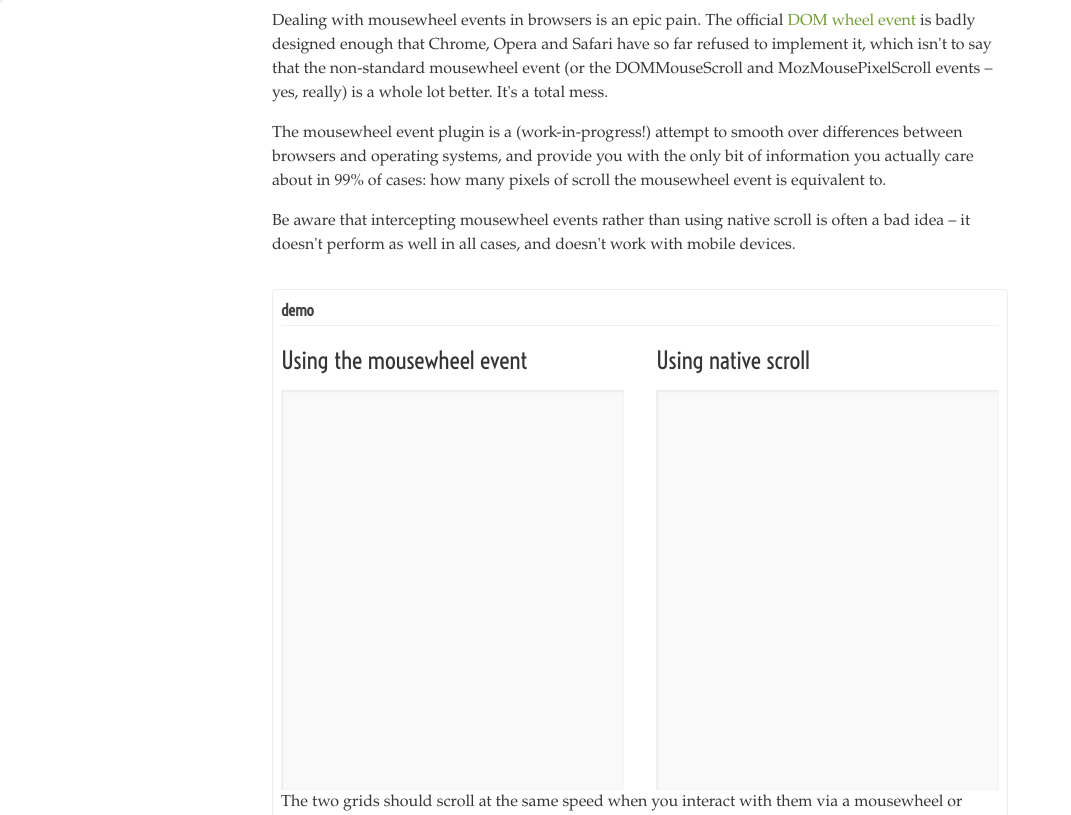
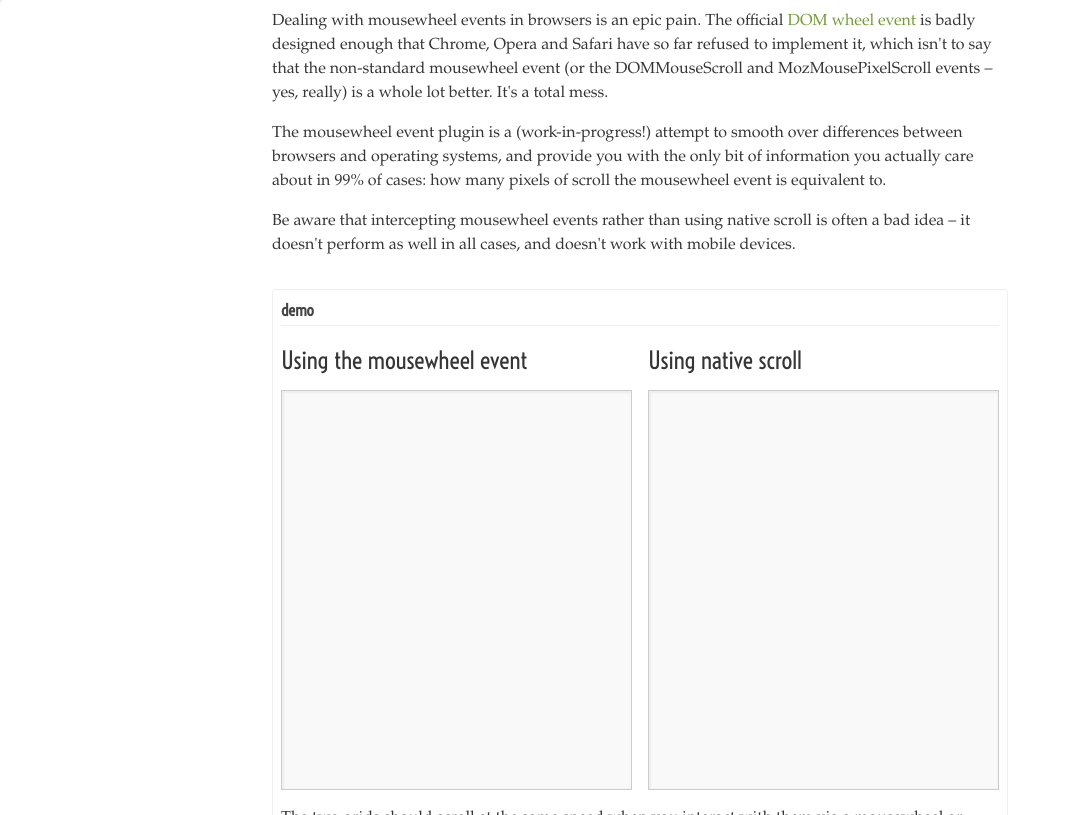
Before and after one commit to ractivejs/ractive-events-mousewheel, a website with bundled scripts: page index.html in a window 1280 px wide. Shown: the part 137-952 px from the top of the page, without its empty margins (0-1071 px from the left). Built offline with nearby package versions, Linux system fonts and the light colour scheme.

Commit message:
docs etc

```diff
--- a/index.html
+++ b/index.html
@@ -18,11 +18,11 @@
 		}
 
 		.left {
-			padding-right: 1em;
+			padding-right: 0.5em;
 		}
 
 		.right {
-			padding-left: 1em;
+			padding-left: 0.5em;
 		}
 
 		.column {
@@ -46,6 +46,11 @@
 			height: 400px;
 			background-color: #f9f9f9;
 			box-shadow: inset 1px 1px 3px rgba(0,0,0,0.1);
+			border: 1px solid #ccc;
+			margin: 0 0 1em 0;
+			-webkit-box-sizing: border-box;
+			-moz-box-sizing: border-box;
+			box-sizing: border-box;
 		}
 
 		.viewport.intercept {
@@ -74,7 +79,7 @@
 	<header>
 		<h1>Ractive.js mousewheel event plugin</h1>
 		<p class='strap'>
-			<span class='download'>download: <a href='[TODO]'>Ractive-events-mousewheel.js</a></span>
+			<span class='download'>download: <a href='https://raw.github.com/RactiveJS/Ractive-events-mousewheel/master/Ractive-events-mousewheel.js'>Ractive-events-mousewheel.js</a></span>
 			<span class='more-plugins'>more plugins at <a href='http://ractivejs.org/plugins'>ractivejs.org/plugins</a></span>
 		</p>
 	</header>
@@ -119,7 +124,7 @@
 			</div>
 		</div>
 
-		<p>The two grids should scroll at the same speed when you interact with them via a mousewheel or trackpad. If not, please <a href=''>raise an issue</a>, quoting your browser and operating system. Thanks!</p>
+		<p>The two grids should scroll at the same speed when you interact with them via a mousewheel or trackpad. If not, please <a href='https://github.com/RactiveJS/Ractive-events-mousewheel/issues'>raise an issue</a>, quoting your browser and operating system. Thanks!</p>
 
 		<!-- {{>grid}} -->
 			{{#columns:x}}
```
Also changed, not shown: src/Ractive-events-mousewheel.js (+25 -2 lines).
